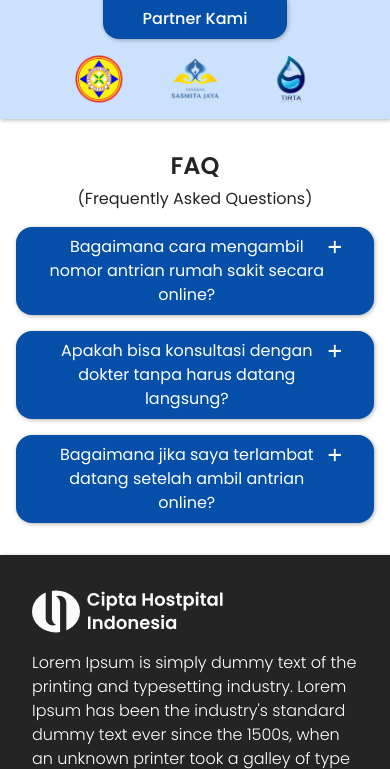
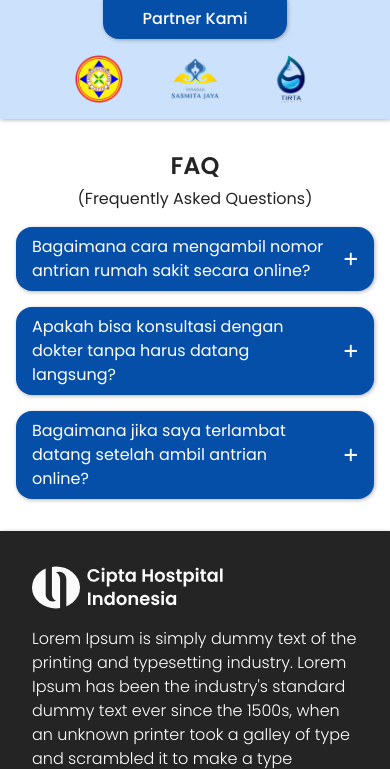
Before and after one commit to fatahabdilah/cloud-ticketing-rs-kelompok2, a PHP site: page / in a window 390 px wide. Shown: the part 2557-3326 px from the top of the page. Run offline with PHP 8.4, Linux system fonts and the light colour scheme.

Commit message:
rapi abis

```diff
--- a/css/style.css
+++ b/css/style.css
@@ -381,7 +381,9 @@ section:nth-of-type(6)>div>div {
 }
 
 .faq-item button {
-
+    align-content: center;
+    gap: 1em;
+    align-items: center;
     width: 100%;
     justify-content: space-between;
     display: flex;
@@ -393,12 +395,14 @@ section:nth-of-type(6)>div>div {
 
 
 .faq-item button p {
+    text-align: left;
     color: var(--color-white);
 
 
 }
 
 .faq-item button i {
+    height: min-content;
     transform: rotate(90deg);
     transition: transform 0.3s;
 
@@ -406,25 +410,28 @@ section:nth-of-type(6)>div>div {
     color: var(--color-white);
 }
 
+@media(max-width:425px) {
+
+    .faq-item button {
+
+        padding: 0.5em 1em;
+
+    }
+}
+
 .faq-answer {
-
-    max-height: 0;
+    height: 0;
     overflow: hidden;
-    transition: max-height 0.4s ease;
+    transition: height 0.4s ease;
 }
 
 .faq-answer p {
     padding: 0.5em 2em;
 }
 
-.faq-item.active .faq-answer {
-    max-height: 5em;
-    /* cukup besar agar isi bisa muncul penuh */
-}
 
 .faq-item.active button i {
     transform: rotate(180deg);
-    /* dari + jadi x */
 }
 
 footer {
--- a/index.html
+++ b/index.html
@@ -164,17 +164,20 @@
             const item = button.closest('.faq-item');
             const isActive = item.classList.contains('active');
 
-            // Tutup semua item lain
             document.querySelectorAll('.faq-item').forEach(faq => {
                 faq.classList.remove('active');
+                faq.querySelector('.faq-answer').style.height = '0px';
                 faq.querySelector('i').textContent = '+';
             });
 
             if (!isActive) {
                 item.classList.add('active');
+                const answer = item.querySelector('.faq-answer');
+                answer.style.height = answer.scrollHeight + 'px';
                 button.querySelector('i').textContent = '−';
             }
         }
+
     </script>
 
 
```
